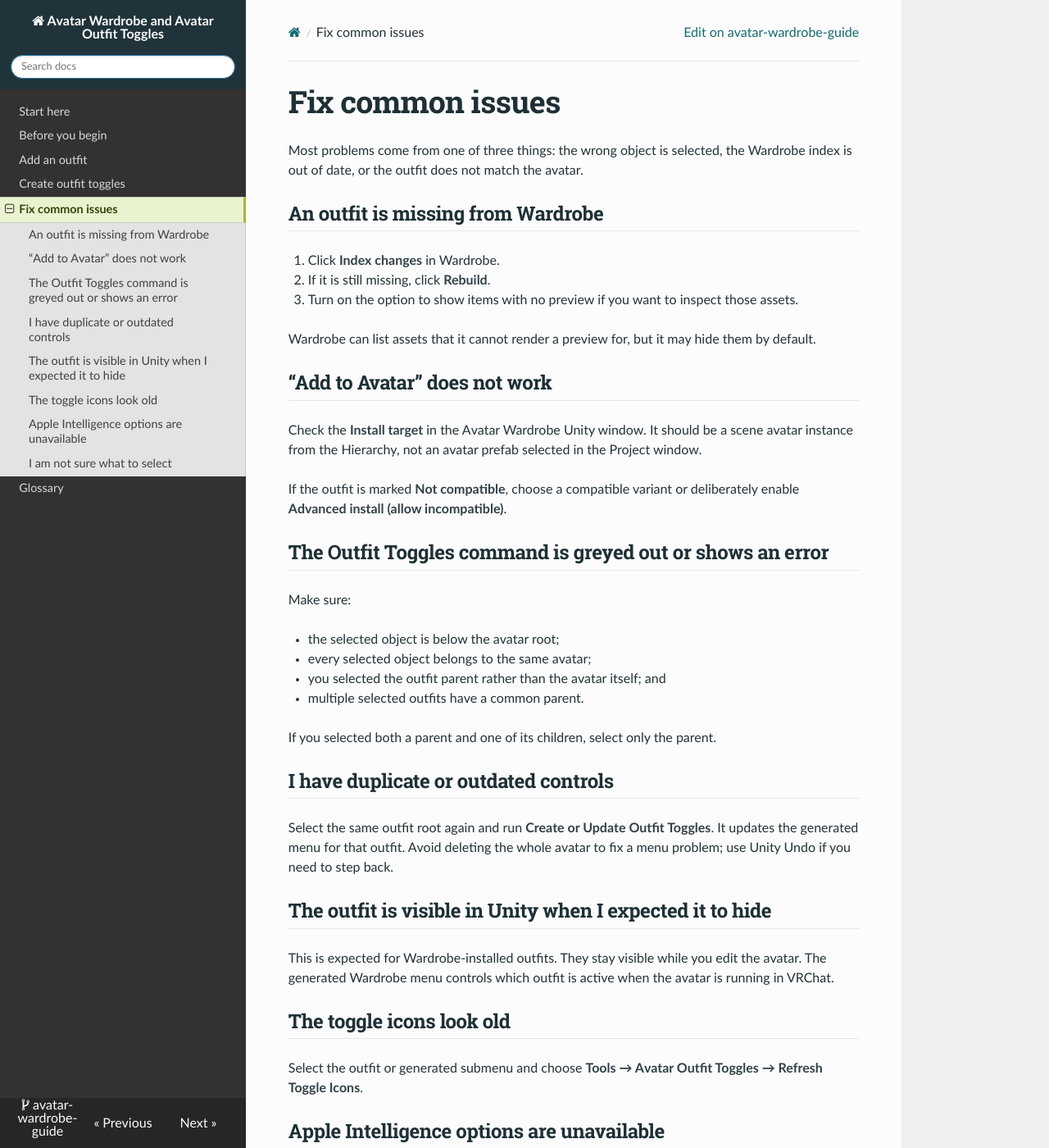
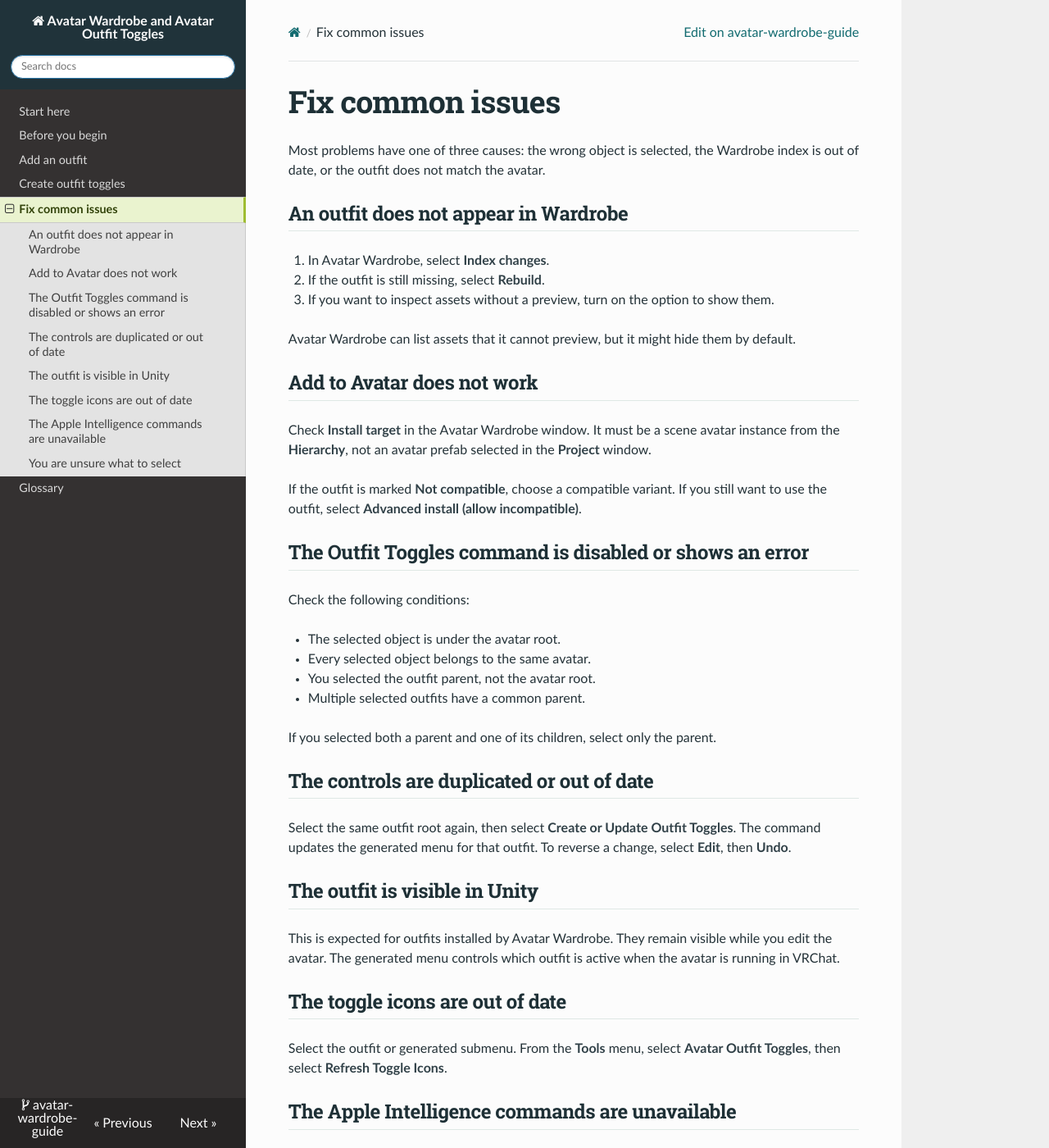
Before and after one commit to gryphprime/avatar-wardrobe-guide, an MkDocs documentation site: the page built from docs/troubleshooting.md, in a window 1280 px wide and 1400 px high. Shown: the whole window at 82% size. Built offline with MkDocs 1.6.1, drawn with Linux system fonts in a browser that asks for light colours; nearby versions of some CDN libraries; some of the changed text lies outside the part shown.

Commit message:
Rewrite troubleshooting guidance in Google documentation style

```diff
--- a/docs/troubleshooting.md
+++ b/docs/troubleshooting.md
@@ -1,48 +1,48 @@
 # Fix common issues
 
-Most problems come from one of three things: the wrong object is selected, the Wardrobe index is out of date, or the outfit does not match the avatar.
+Most problems have one of three causes: the wrong object is selected, the Wardrobe index is out of date, or the outfit does not match the avatar.
 
-## An outfit is missing from Wardrobe
+## An outfit does not appear in Wardrobe
 
-1. Click **Index changes** in Wardrobe.
-2. If it is still missing, click **Rebuild**.
-3. Turn on the option to show items with no preview if you want to inspect those assets.
+1. In Avatar Wardrobe, select **Index changes**.
+2. If the outfit is still missing, select **Rebuild**.
+3. If you want to inspect assets without a preview, turn on the option to show them.
 
-Wardrobe can list assets that it cannot render a preview for, but it may hide them by default.
+Avatar Wardrobe can list assets that it cannot preview, but it might hide them by default.
 
-## “Add to Avatar” does not work
+## Add to Avatar does not work
 
-Check the **Install target** in the Avatar Wardrobe Unity window. It should be a scene avatar instance from the Hierarchy, not an avatar prefab selected in the Project window.
+Check **Install target** in the Avatar Wardrobe window. It must be a scene avatar instance from the **Hierarchy**, not an avatar prefab selected in the **Project** window.
 
-If the outfit is marked **Not compatible**, choose a compatible variant or deliberately enable **Advanced install (allow incompatible)**.
+If the outfit is marked **Not compatible**, choose a compatible variant. If you still want to use the outfit, select **Advanced install (allow incompatible)**.
 
-## The Outfit Toggles command is greyed out or shows an error
+## The Outfit Toggles command is disabled or shows an error
 
-Make sure:
+Check the following conditions:
 
-- the selected object is below the avatar root;
-- every selected object belongs to the same avatar;
-- you selected the outfit parent rather than the avatar itself; and
-- multiple selected outfits have a common parent.
+- The selected object is under the avatar root.
+- Every selected object belongs to the same avatar.
+- You selected the outfit parent, not the avatar root.
+- Multiple selected outfits have a common parent.
 
 If you selected both a parent and one of its children, select only the parent.
 
-## I have duplicate or outdated controls
+## The controls are duplicated or out of date
 
-Select the same outfit root again and run **Create or Update Outfit Toggles**. It updates the generated menu for that outfit. Avoid deleting the whole avatar to fix a menu problem; use Unity Undo if you need to step back.
+Select the same outfit root again, then select **Create or Update Outfit Toggles**. The command updates the generated menu for that outfit. To reverse a change, select **Edit**, then **Undo**.
 
-## The outfit is visible in Unity when I expected it to hide
+## The outfit is visible in Unity
 
-This is expected for Wardrobe-installed outfits. They stay visible while you edit the avatar. The generated Wardrobe menu controls which outfit is active when the avatar is running in VRChat.
+This is expected for outfits installed by Avatar Wardrobe. They remain visible while you edit the avatar. The generated menu controls which outfit is active when the avatar is running in VRChat.
 
-## The toggle icons look old
+## The toggle icons are out of date
 
-Select the outfit or generated submenu and choose **Tools → Avatar Outfit Toggles → Refresh Toggle Icons**.
+Select the outfit or generated submenu. From the **Tools** menu, select **Avatar Outfit Toggles**, then select **Refresh Toggle Icons**.
 
-## Apple Intelligence options are unavailable
+## The Apple Intelligence commands are unavailable
 
-Name cleaning and toggle grouping are optional helpers. They need macOS 26 or newer, Apple Silicon, and Apple Intelligence enabled. You can continue with the ordinary toggle commands and rename or organize controls yourself.
+Name cleaning and toggle grouping are optional helpers. They require macOS 26 or later, Apple Silicon, and Apple Intelligence enabled. You can use the regular toggle commands and rename or organize controls yourself.
 
-## I am not sure what to select
+## You are unsure what to select
 
-Go back to [Before you begin](before-you-begin.md) and look for the **outfit root**: the top-level object under the avatar that contains the clothing pieces.
+See [Before you begin](before-you-begin.md) and look for the outfit root: the top-level object under the avatar that contains the clothing pieces.
```
